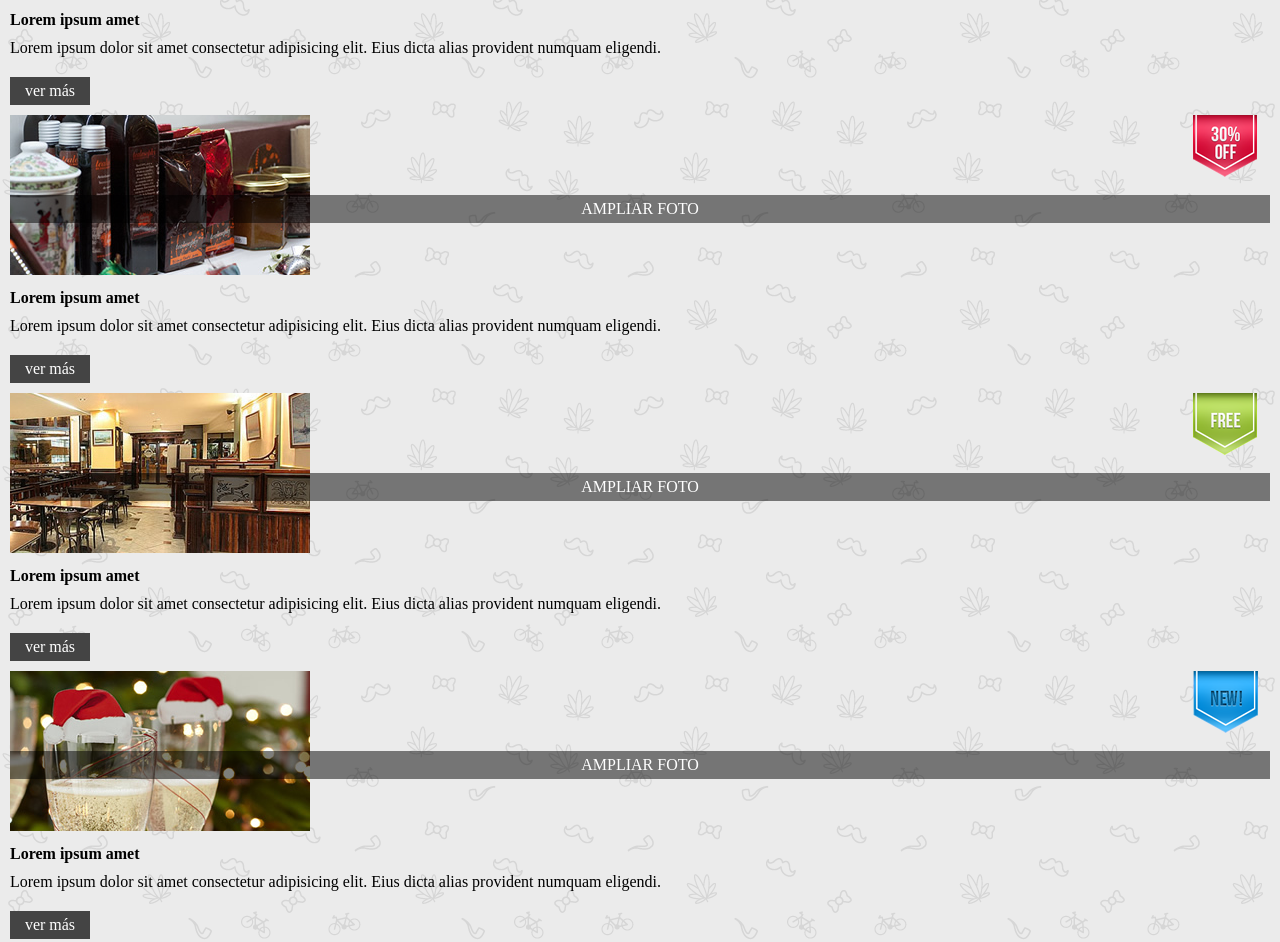
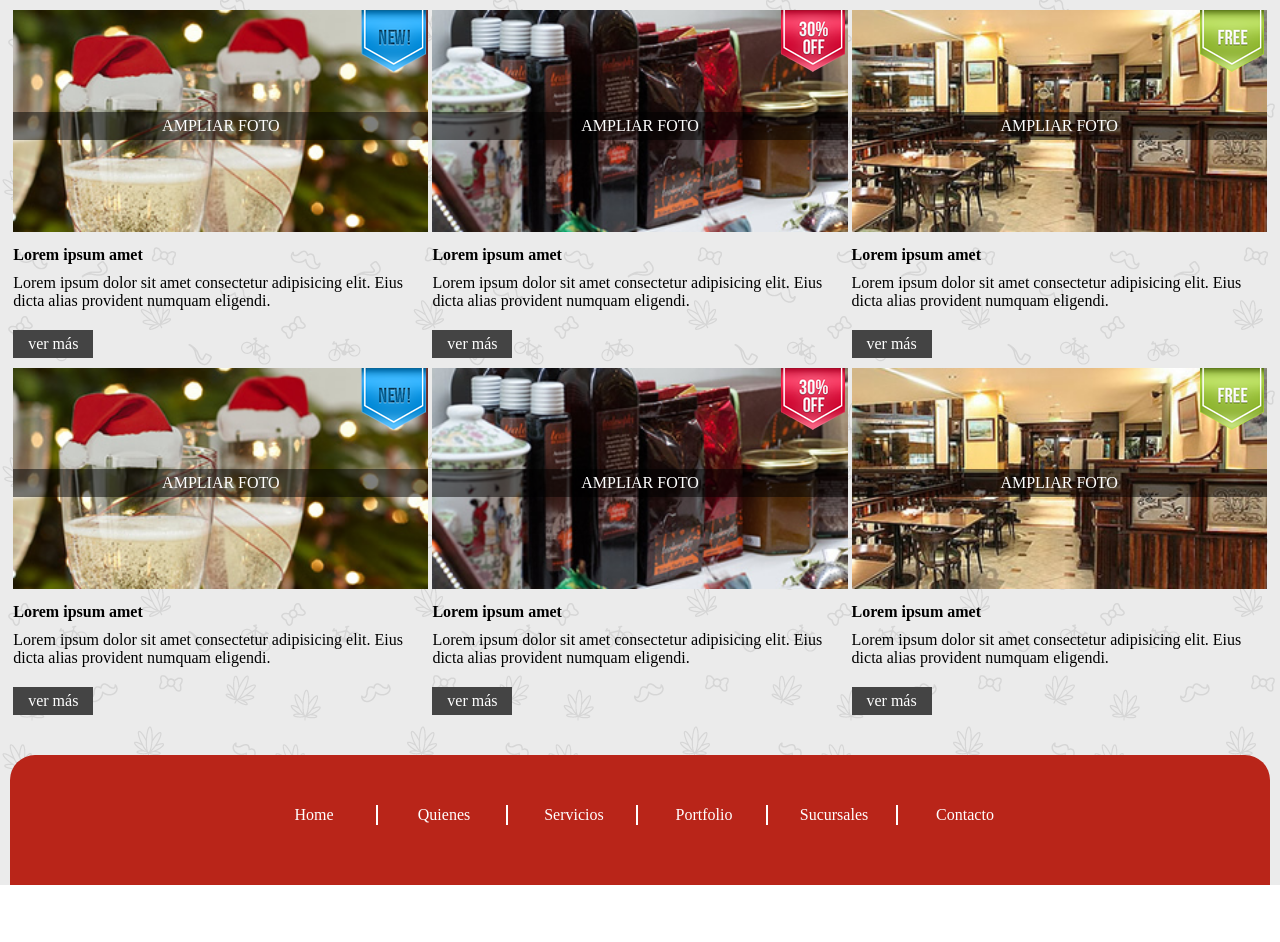
Before and after one commit to Cristianlell/kitchening, a website: page views/index.html in a window 1280 px wide. Shown: the part 711-1653 px from the top of the page. After the commit the page ends 1596 px from the top, so only its background shows below. Drawn offline with Linux system fonts and the light colour scheme.

Commit message:
Responsive

```diff
--- a/public/stylesheets/home.css
+++ b/public/stylesheets/home.css
@@ -55,15 +55,21 @@
 }
 
 .home article{
-    position: relative;
     width: 100%;
 }
 
+div.imagen{
+    position: relative;
+}
+
+.home article .foto{
+    width: 100%;
+}
 
 .home article img.label{
     position: absolute;
     top: 0;
-    right: 10px;
+    right: 0;
 }
 
 .home article a.zoom{
@@ -74,8 +80,8 @@
     position: absolute;
     width: 100%;
     padding: 5px 0;
-    top: 80px;
-    right: 0;
+    top: 45%;
+    left: 0;
 }
 
 .home article a.more{
@@ -110,3 +116,98 @@
     color: #fff;
     text-transform: uppercase;
 }
+
+@media (min-width:768px) {
+    /*==== HEADER ====*/
+    .home header button{
+        display: none;
+    }
+
+    .home  header nav{
+        text-align: center;
+    }
+
+    .home header li{
+        display: inline-block;
+        width: 16%;
+
+    }
+
+
+    /*==== BANNER ====*/
+
+    .home .banner img{
+        display: inline-block;
+        width: 100%;
+        margin-top: 20px;
+    }
+
+
+    /*==== PRODUCTS ====*/
+    .home .products{
+        text-align: center;
+    }
+    .home .imagen {
+        display: inline-block;
+    }
+
+    .home  article {
+        display: inline-block;
+        width: 32.7%;
+        text-align: left;
+    }
+
+}
+
+@media (min-width:1024px){
+    /*==== HEADER ====*/
+
+    .home header li{
+        display: inline-block;
+        width: 16.3%;
+
+    }
+
+    /*==== PRODUCTS ====*/
+    .home .products{
+        text-align: center;
+    }
+    .home .imagen {
+        width: 100%;
+    }
+
+    .home  article {
+        display: inline-block;
+        width: 32.95%;
+        text-align: left;
+    }
+    /*==== FOOTER ====*/
+
+    .home footer {
+        text-align: center;
+        background-color: #b92519;
+        height: 50px;
+        padding: 50px 0 80px 0 ;
+        border-radius: 25px 25px 0 0;
+    }
+
+
+    .home footer li{
+        display: inline-block;
+        width: 10%;
+        border-right: 2px solid #fff;
+        padding: 1px 0 1px 0;
+        text-align: center;
+        background-color:none;
+        border-bottom: none;
+    }
+    .home footer li:last-child{
+        border-right: none;
+    }
+
+    .home footer a{
+        color: #fff;
+        text-transform: capitalize;
+        padding: 0;
+    }
+}
--- a/views/index.html
+++ b/views/index.html
@@ -1,19 +1,23 @@
 <!DOCTYPE html>
 <html lang="en">
   <head>
-    <meta charset="UTF-8">
-    <meta http-equiv="X-UA-Compatible" content="IE=edge">
-    <meta name="viewport" content="width=device-width, initial-scale=1.0">
-    <link rel="stylesheet" href="/stylesheets/style.css">
-    <link rel="stylesheet" href="https://pro.fontawesome.com/releases/v5.10.0/css/all.css" integrity="sha384-AYmEC3Yw5cVb3ZcuHtOA93w35dYTsvhLPVnYs9eStHfGJvOvKxVfELGroGkvsg+p" crossorigin="anonymous"/>
+    <meta charset="UTF-8" />
+    <meta http-equiv="X-UA-Compatible" content="IE=edge" />
+    <meta name="viewport" content="width=device-width, initial-scale=1.0" />
+    <link rel="stylesheet" href="/stylesheets/style.css" />
+    <link
+      rel="stylesheet"
+      href="https://pro.fontawesome.com/releases/v5.10.0/css/all.css"
+      integrity="sha384-AYmEC3Yw5cVb3ZcuHtOA93w35dYTsvhLPVnYs9eStHfGJvOvKxVfELGroGkvsg+p"
+      crossorigin="anonymous"
+    />
 
     <title>Document</title>
   </head>
   <body class="home">
     <header>
-        <img src="/imagenes/logo.jpg" alt="">
-        <button><i class="fas fa-bars"></i>
-        </button>
+      <img src="/imagenes/logo.jpg" alt="" />
+      <button><i class="fas fa-bars"></i></button>
       <nav>
         <ul>
           <li><a href="">home</a></li>
@@ -24,59 +28,93 @@
           <li><a href="">contacto</a></li>
         </ul>
       </nav>
-
     </header>
     <main>
       <section class="banner">
-            <img src="" alt="">
+        <img src="/imagenes/img-banner.jpg" alt="" />
       </section>
       <section class="products">
         <article>
-                <img src="/imagenes/img-pdto-1.jpg" alt="">
-                <img class="label"  src="/imagenes/img-nuevo.png" alt="">
+          <div class="imagen">
+            <img src="/imagenes/img-pdto-1.jpg" alt="" class="foto" />
+            <img class="label" src="/imagenes/img-nuevo.png" alt="" />
             <a class="zoom" href="">ampliar foto</a>
+          </div>
           <h4>Lorem ipsum amet</h4>
-                <p>Lorem ipsum dolor sit amet consectetur adipisicing elit. Eius dicta alias provident numquam eligendi.</p>
+          <p>
+            Lorem ipsum dolor sit amet consectetur adipisicing elit. Eius dicta
+            alias provident numquam eligendi.
+          </p>
           <a class="more" href="">ver más</a>
         </article>
         <article>
-                <img src="/imagenes/img-pdto-2.jpg" alt="">
-                <img  class="label" src="/imagenes/img-descuento.png" alt="">
+          <div class="imagen">
+            <img src="/imagenes/img-pdto-2.jpg" alt="" class="foto" />
+            <img class="label" src="/imagenes/img-descuento.png" alt="" />
             <a class="zoom" href="">ampliar foto</a>
+          </div>
           <h4>Lorem ipsum amet</h4>
-                <p>Lorem ipsum dolor sit amet consectetur adipisicing elit. Eius dicta alias provident numquam eligendi.</p>
+          <p>
+            Lorem ipsum dolor sit amet consectetur adipisicing elit. Eius dicta
+            alias provident numquam eligendi.
+          </p>
           <a href="" class="more">ver más</a>
         </article>
         <article>
-                <img src="/imagenes/img-pdto-3.jpg" alt="">
-                <img class="label"  src="/imagenes/img-gratis.png" alt="">
+          <div class="imagen">
+            <img
+              src="/imagenes/img-pdto-3.jpg"
+              class="foto"
+              alt=""
+              class="foto"
+            />
+            <img class="label" src="/imagenes/img-gratis.png" alt="" />
             <a class="zoom" href="">ampliar foto</a>
+          </div>
           <h4>Lorem ipsum amet</h4>
-                <p>Lorem ipsum dolor sit amet consectetur adipisicing elit. Eius dicta alias provident numquam eligendi.</p>
+          <p>
+            Lorem ipsum dolor sit amet consectetur adipisicing elit. Eius dicta
+            alias provident numquam eligendi.
+          </p>
           <a href="" class="more">ver más</a>
         </article>
         <article>
-                <img src="/imagenes/img-pdto-1.jpg" alt="">
-                <img class="label" src="/imagenes/img-nuevo.png" alt="">
+          <div class="imagen">
+            <img src="/imagenes/img-pdto-1.jpg" alt="" class="foto" />
+            <img class="label" src="/imagenes/img-nuevo.png" alt="" />
             <a class="zoom" href="">ampliar foto</a>
+          </div>
           <h4>Lorem ipsum amet</h4>
-                <p>Lorem ipsum dolor sit amet consectetur adipisicing elit. Eius dicta alias provident numquam eligendi.</p>
+          <p>
+            Lorem ipsum dolor sit amet consectetur adipisicing elit. Eius dicta
+            alias provident numquam eligendi.
+          </p>
           <a href="" class="more">ver más</a>
         </article>
         <article>
-                <img src="/imagenes/img-pdto-2.jpg" alt="">
-                <img class="label" src="/imagenes/img-descuento.png" alt="">
+          <div class="imagen">
+            <img src="/imagenes/img-pdto-2.jpg" alt="" class="foto" />
+            <img class="label" src="/imagenes/img-descuento.png" alt="" />
             <a class="zoom" href="">ampliar foto</a>
+          </div>
           <h4>Lorem ipsum amet</h4>
-                <p>Lorem ipsum dolor sit amet consectetur adipisicing elit. Eius dicta alias provident numquam eligendi.</p>
+          <p>
+            Lorem ipsum dolor sit amet consectetur adipisicing elit. Eius dicta
+            alias provident numquam eligendi.
+          </p>
           <a href="" class="more">ver más</a>
         </article>
         <article>
-                <img src="/imagenes/img-pdto-3.jpg" alt="">
-                <img class="label" src="/imagenes/img-gratis.png" alt="">
+          <div class="imagen">
+            <img src="/imagenes/img-pdto-3.jpg" alt="" class="foto" />
+            <img class="label" src="/imagenes/img-gratis.png" alt="" />
             <a class="zoom" href="">ampliar foto</a>
+          </div>
           <h4>Lorem ipsum amet</h4>
-                <p>Lorem ipsum dolor sit amet consectetur adipisicing elit. Eius dicta alias provident numquam eligendi.</p>
+          <p>
+            Lorem ipsum dolor sit amet consectetur adipisicing elit. Eius dicta
+            alias provident numquam eligendi.
+          </p>
           <a href="" class="more">ver más</a>
         </article>
       </section>
```
Lines whose indentation alone changed are shown as unchanged.
